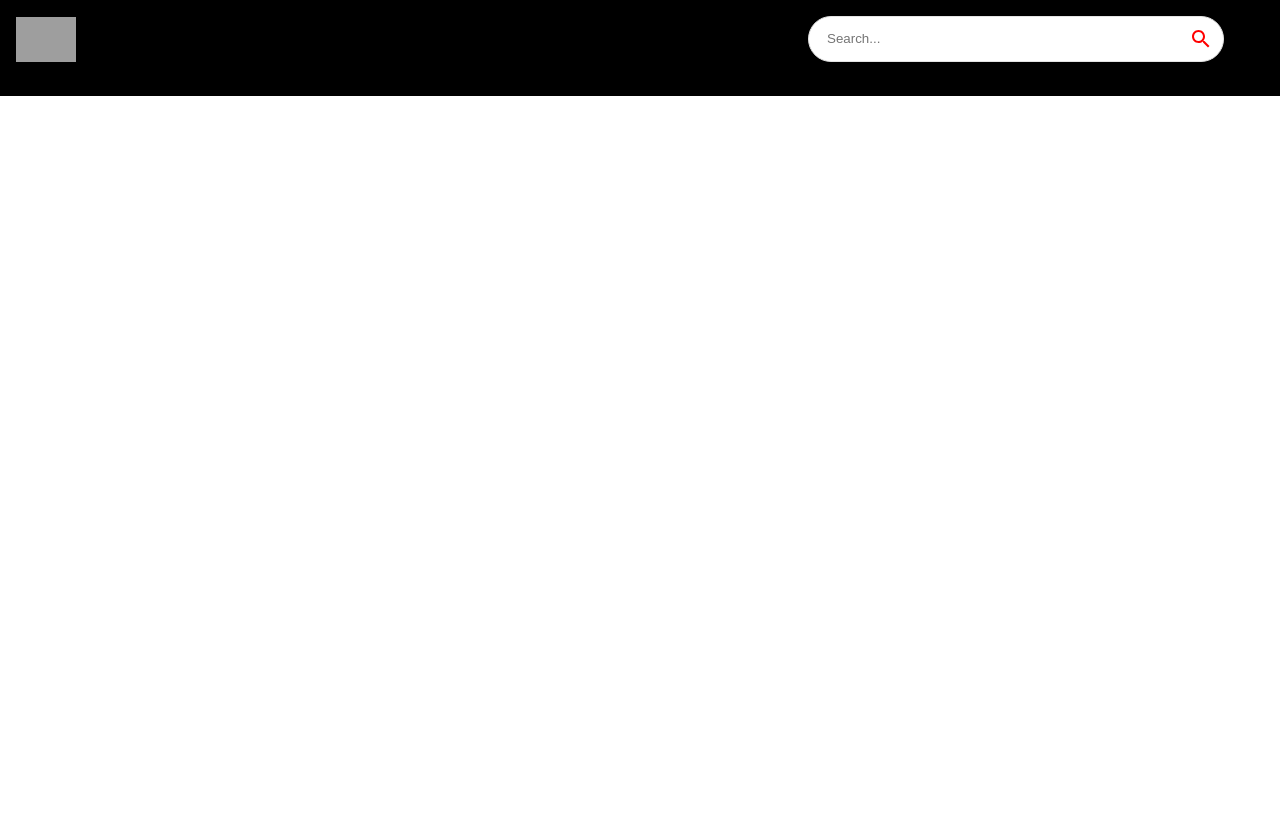
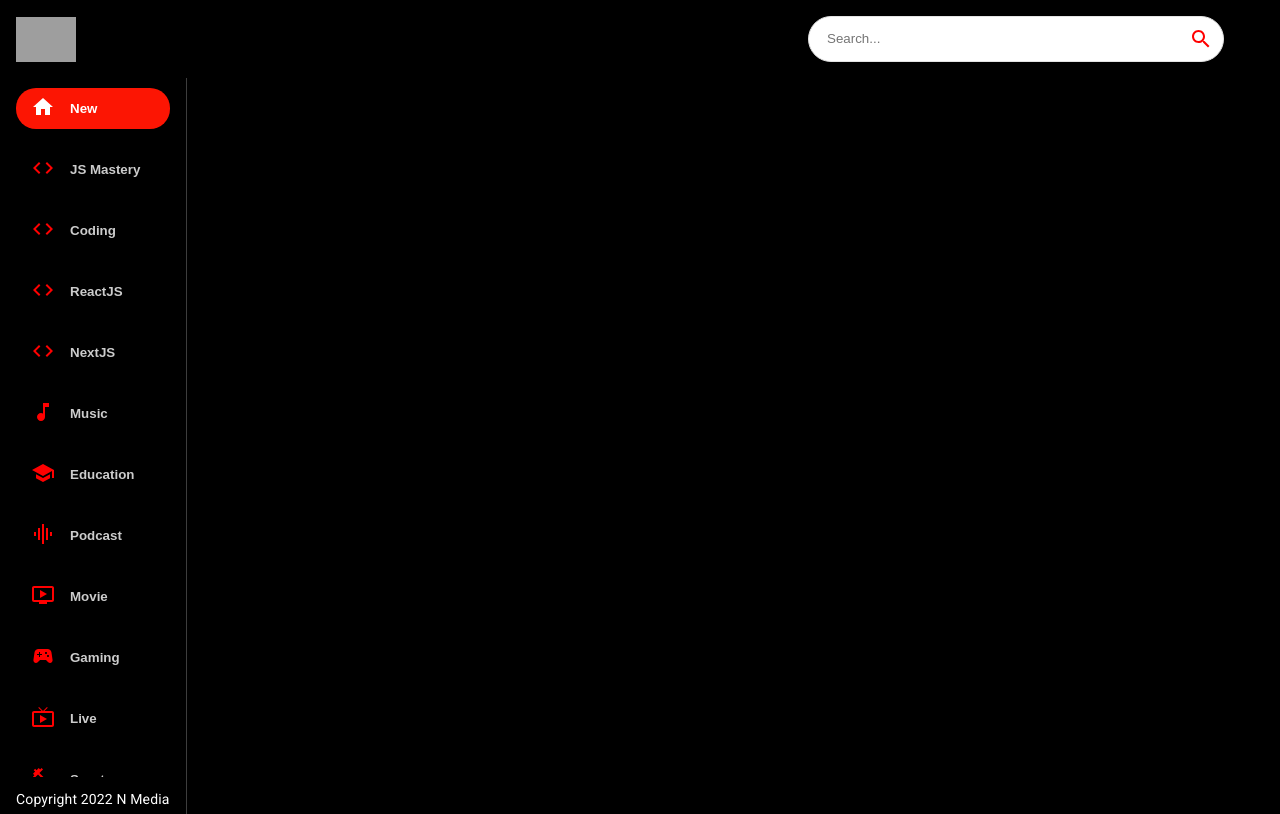
Before and after one commit to karolniedzwiecki/youtube_clone, a React (Create React App) app: page / in a window 1280 px wide. Built offline with nearby package versions, Linux system fonts and the light colour scheme; grey boxes are pictures that could not be loaded.

Commit message:
Add Sidebar

```diff
--- a/src/components/Feed.jsx
+++ b/src/components/Feed.jsx
@@ -1,8 +1,21 @@
-import React from 'react'
+import { useState, useEffect } from 'react';
+import { Box, Stack, Typography} from '@mui/material';
+import Sidebar from './Sidebar';
 
 const Feed = () => {
   return (
-    <div>Feed</div>
+    <Stack sx={{ flexDirection: { sx:
+    "column", md: "row"} }}>
+      <Box sx={{ height: { sx: 'auto', md:
+      '92vh'}, borderRight: '1px solid #3d3d3d', px: { sx: 0, md: 2} }}>
+        <Sidebar />
+
+        <Typography className="copyright"
+        variant="body2" sx={{ mt: 1.5, color: '#fff'}}>
+          Copyright 2022 N Media
+        </Typography>
+      </Box>
+    </Stack>
   )
 }
 
--- /dev/null
+++ b/src/components/Sidebar.jsx
@@ -0,0 +1,35 @@
+import { Stack } from '@mui/material';
+import { categories } from '../utils/constants';
+
+const selectedCategory = 'New';
+
+const Sidebar = () => (
+    <Stack
+        direction="row"
+        sx={{
+            overflowY: "auto",
+            height: { sx: 'auto', md: '95%' },
+            flexDirection: { md: 'column'},
+        }}
+    >
+        {categories.map((category) => (
+            <button
+                className="category-btn"
+                style={{
+                    background: category.name ===
+                    selectedCategory && '#FC1503',
+                    color: 'white'
+                }}
+                key={category.name}
+            >
+                <span style={{ color: category.name
+                === selectedCategory ? 'white' :
+                'red', marginRight: '15px' }}>{category.icon}</span>
+                <span style={{ opacity: category.name
+                === selectedCategory ? '1' : 0.8}}>{category.name}</span>
+            </button>
+        ))}
+    </Stack>
+  )
+
+export default Sidebar
--- a/src/components/index.js
+++ b/src/components/index.js
@@ -4,3 +4,4 @@
 export { default as SearchFeed } from './SearchFeed';
 export { default as VideoDetail } from './VideoDetail';
 export { default as SearchBar } from './SearchBar';
+export { default as Sidebar } from './Sidebar';
```
